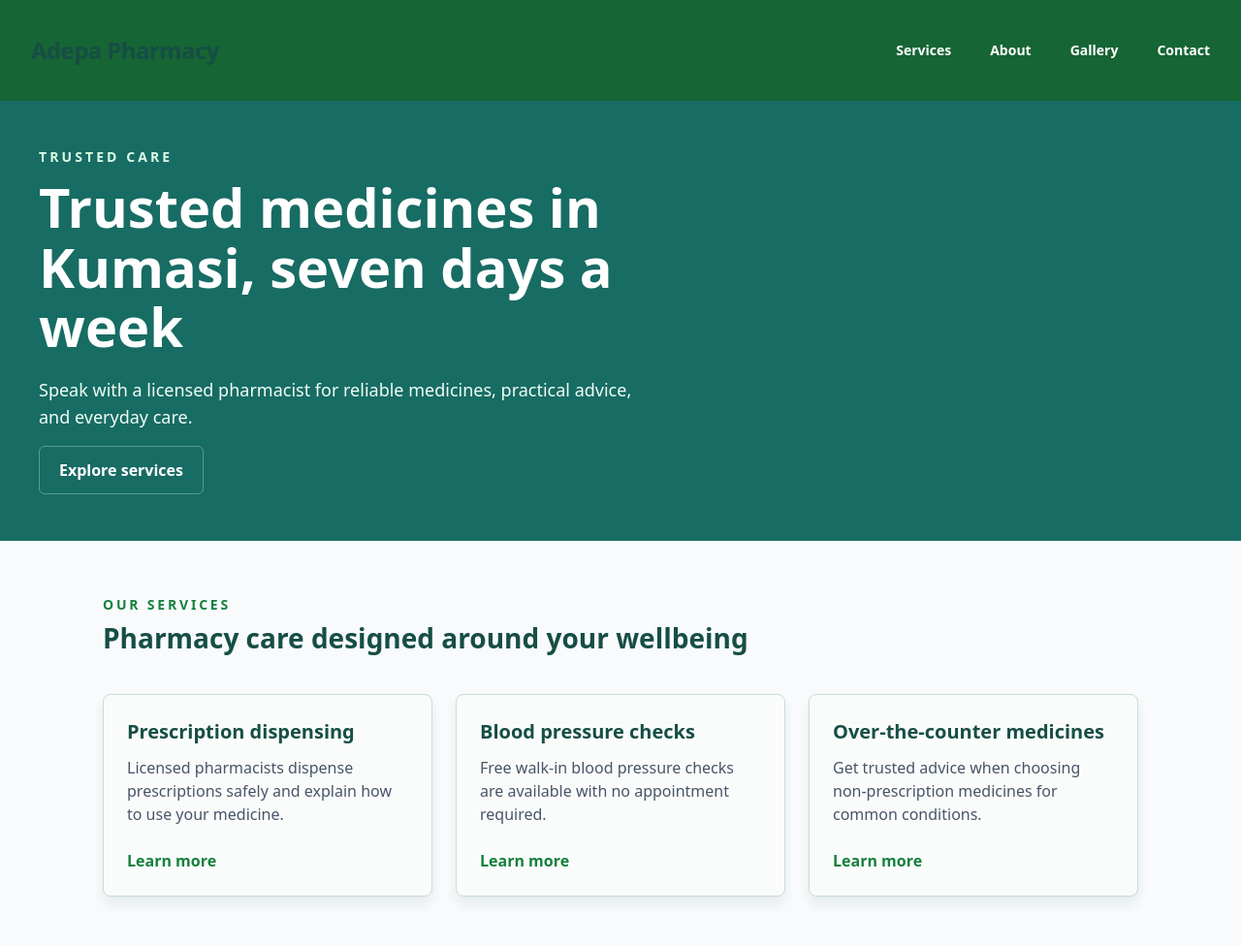
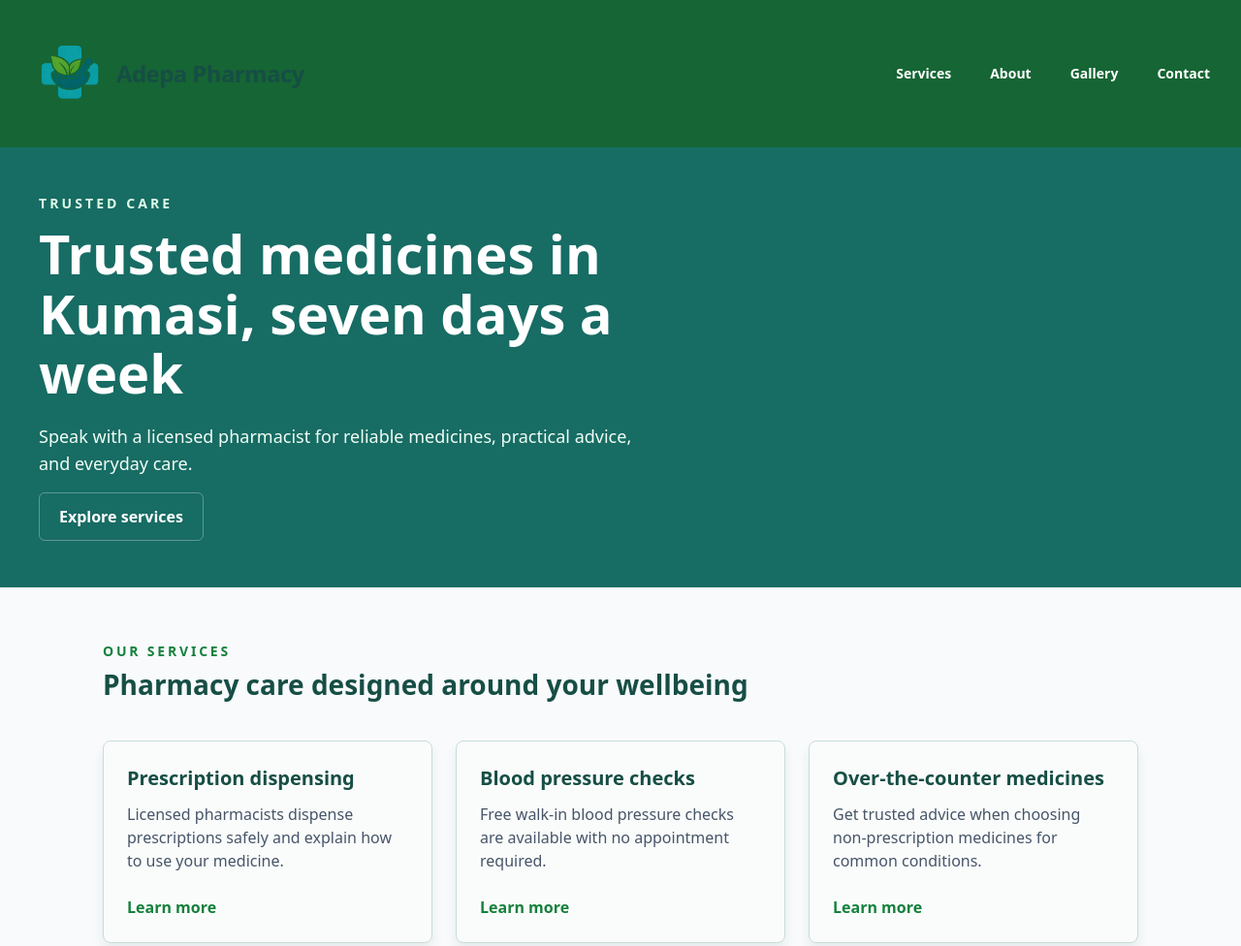
Before and after one commit to DavidTettehPadi/adepa-pharmacy, a plain HTML site: page index.html in a window 1280 px wide. Shown: the top 976 px of the page at 97% size. Drawn offline with nearby package versions, Linux system fonts and the light colour scheme.

Commit message:
Add Adepa logo to website header

```diff
--- a/index.html
+++ b/index.html
@@ -37,8 +37,10 @@
 <body class="bg-slate-50 text-slate-800 antialiased">
   <header class="bg-brand-800 text-white shadow-soft">
     <div class="container mx-auto flex items-center justify-between px-4 py-4">
-      <a href="index.html" class="text-2xl font-bold tracking-tight">Adepa Pharmacy</a>
-
+  <a href="index.html" class="flex items-center gap-2 text-2xl font-bold tracking-tight">
+  <img src="Adepa Logo.png" alt="Adepa Pharmacy Logo" class="h-20 w-20 object-contain">
+  <span>Adepa Pharmacy</span>
+  </a>
       <nav aria-label="Main navigation">
         <ul class="flex flex-wrap items-center gap-4 text-sm font-medium md:gap-6">
           <li><a href="#services" class="transition hover:text-green-200">Services</a></li>
```
Also changed, not shown: Adepa Logo.png (added).
